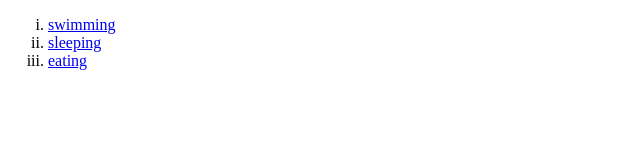
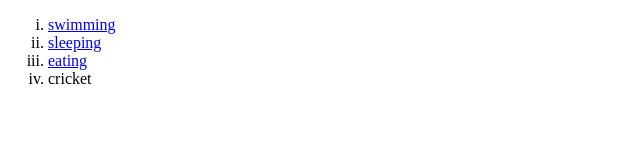
Before and after one commit to utkrisst/cv, a plain HTML site: page hobbies.html in a window 1280 px wide. Shown: the full height of the page, 0-640 px from the left. Drawn offline with Linux system fonts and the light colour scheme.

Commit message:
modified hobbies

```diff
--- a/hobbies.html
+++ b/hobbies.html
@@ -9,6 +9,7 @@
       <li><a href="https://vmrw8k5h.tinifycdn.com/news/wp-content/uploads/2021/03/kelly-pash-texas--1024x683.jpg">swimming</a></li>
       <li><a href="https://images.hindustantimes.com/img/2022/09/21/550x309/sleepposture_1663735771829_1663735772026_1663735772026.jpg">sleeping</a></li>
       <li><a href="https://www.youtube.com/watch?v=gAe6CXTPtNA">eating</a></li>
+      <li>cricket</li>
     </ol>
   </body>
 </html>
```
